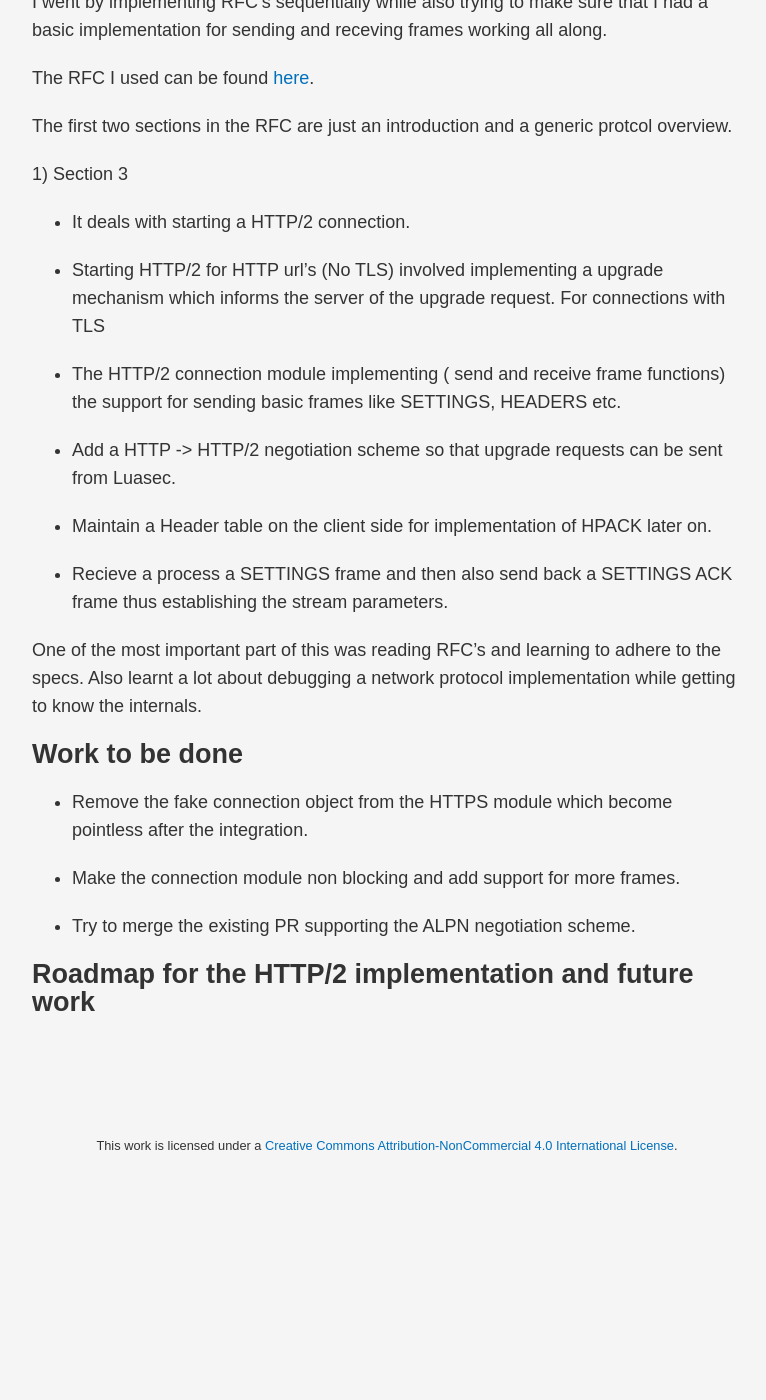
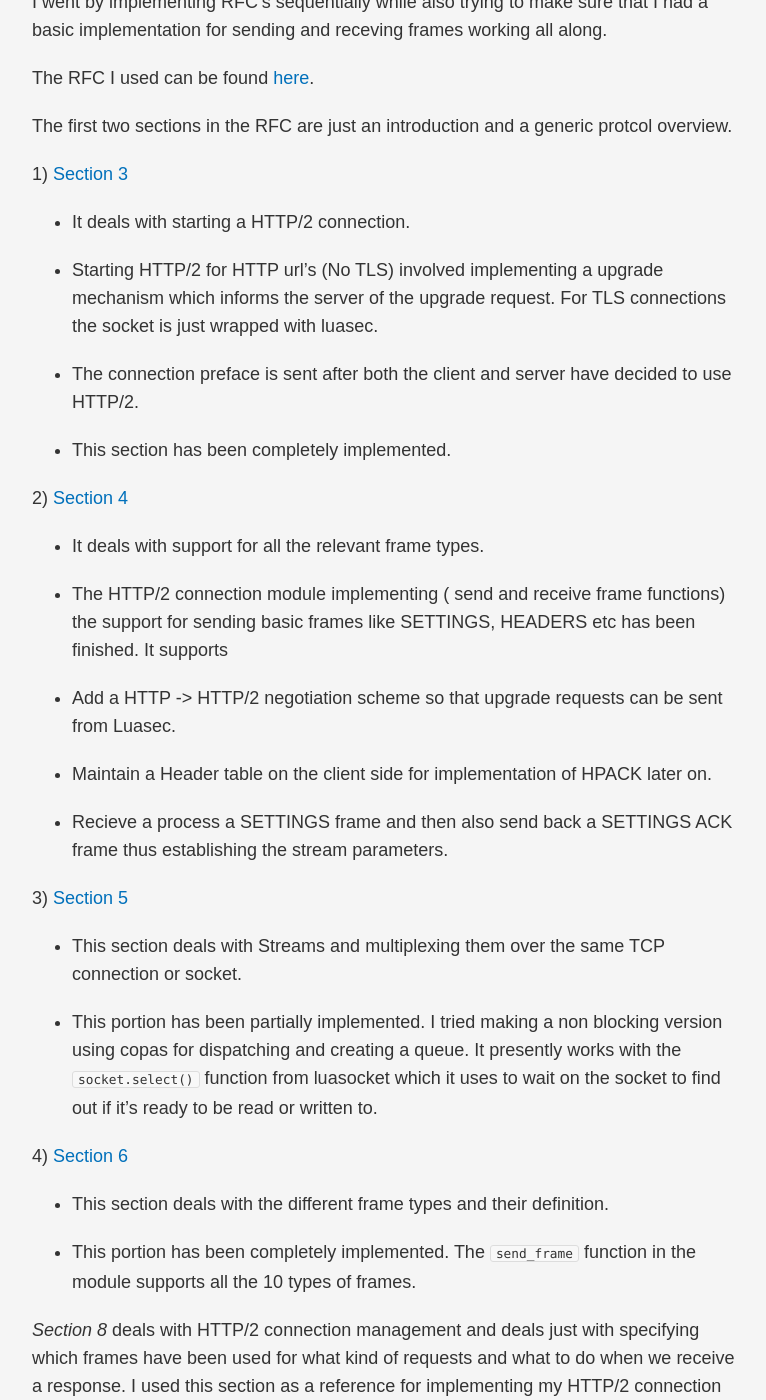
Before and after one commit to rnikhil275/rnikhil275.github.io, a Jekyll site: the page built from _posts/2017-08-23-luasec-https-library.md, in a window 1280 px wide and 1400 px high, scrolled down 1222 px. Shown: the whole window, without its empty margins (253-1019 px from the left). Built offline with Jekyll 4.4.1, drawn with Linux system fonts in a browser that asks for light colours; some web fonts are replaced; before the commit the page ends 2397 px from its top, so only the background shows below that; some of the changed text lies outside the part shown.

Commit message:
edit gsoc post

```diff
--- a/_posts/2017-08-23-luasec-https-library.md
+++ b/_posts/2017-08-23-luasec-https-library.md
@@ -12,7 +12,7 @@ My fork of Luasec(dev branch) can be found <a href="https://github.com/whoami-nr
 
 <strong>HTTPS Module</strong>
 
-I was working to add features for the HTTPS module during the first part of GSoC. It now supports the ability to talk HTTPS with a proxy, redirects through or without the proxy for HTTPS URLs, certain low level HTTP API functions are exposed and also supports SNI now.
+I was working to add features for the HTTPS module during the first part of GSoC. It now supports the ability to talk HTTPS with a proxy, redirects through or without the proxy for HTTPS URLs, certain low level HTTP API functions are exposed and also supports SNI now. Work done in this section are relevant to this [file](https://github.com/whoami-nr/luasec/blob/dev/src/https.lua).
 
 
 - CONNECT proxy support for HTTPS. Now Luasec can be used to initiate a CONNECT tunnel to a HTTP
@@ -34,13 +34,21 @@ The RFC I used can be found [here](http://httpwg.org/specs/rfc7540.html).
 
 The first two sections in the RFC are just an introduction and a generic protcol overview.
 
-1) Section 3
+1) [Section 3](http://httpwg.org/specs/rfc7540.html#rfc.section.3)
 
 - It deals with starting a HTTP/2 connection.
 
-- Starting HTTP/2 for HTTP url's (No TLS) involved implementing a upgrade mechanism which informs the server of the upgrade request. For connections with TLS
+- Starting HTTP/2 for HTTP url's (No TLS) involved implementing a upgrade mechanism which informs the server of the upgrade request. For TLS connections the socket is just wrapped with luasec.
 
-- The HTTP/2 connection module implementing ( send and receive frame functions) the support for sending basic frames like SETTINGS, HEADERS etc.
+- The connection preface is sent after both the client and server have decided to use HTTP/2.
+
+- This section has been completely implemented.
+
+2) [Section 4](http://httpwg.org/specs/rfc7540.html#rfc.section.4)
+
+- It deals with support for all the relevant frame types.
+
+- The HTTP/2 connection module implementing ( send and receive frame functions) the support for sending basic frames like SETTINGS, HEADERS etc has been finished. It supports
 
 - Add a HTTP -> HTTP/2 negotiation scheme so that upgrade requests can be sent from Luasec.
 
@@ -48,17 +56,39 @@ The first two sections in the RFC are just an introduction and a generic protcol
 
 - Recieve a process a SETTINGS frame and then also send back a SETTINGS ACK frame thus establishing the stream parameters.
 
+3) [Section 5](http://httpwg.org/specs/rfc7540.html#rfc.section.5)
 
-One of the most important part of this was reading RFC's and learning to adhere to the specs. Also learnt a lot about debugging a network protocol implementation while getting to know the internals.
+- This section deals with Streams and multiplexing them over the same TCP connection or socket.
+
+- This portion has been partially implemented. I tried making a non blocking version using copas for dispatching and creating a queue. It presently works with the `socket.select()` function from luasocket which it uses to wait on the socket to find out if it's ready to be read or written to.
+
+4) [Section 6](http://httpwg.org/specs/rfc7540.html#rfc.section.6)
+
+- This section deals with the different frame types and their definition.
+
+- This portion has been completely implemented. The `send_frame` function in the module supports all the 10 types of frames.
+
+
+*Section 8* deals with HTTP/2 connection management and deals just with specifying which frames have been used for what kind of requests and what to do when we receive a response. I used this section as a reference for implementing my HTTP/2 connection module. Other sections in the RFC are also just considerations and references for a good implementation.
+
+
+One of the most important part of this was reading RFC's and learning to adhere to the specs. Also learnt a lot about debugging a network protocol implementation while getting to know the internals. More details about the implementation and references can be found in the [wiki](https://github.com/whoami-nr/luasec/wiki/Luasec-HTTP-2-Module).
 
 
 # Work to be done
 
 - Remove the fake connection object from the HTTPS module which become pointless after the integration.
 
-- Make the connection module non blocking and add support for more frames.
+- Make the connection module non blocking.
 
 - Try to merge the existing PR supporting the ALPN negotiation scheme.
 
 
 # Roadmap for the HTTP/2 implementation and future work
+
+I have been implementing HTTP/2 based entirely on the RFC going through it one by one.
+
+[Section 7](http://httpwg.org/specs/rfc7540.html#rfc.section.7) deals with HTTP/2 error codes for which we have to implement a module specifying the same. Based on this module it also has to be linked with the existing implementation so that all the error's (essentially error messages) get redirected to it and we receive proper error messages for debugging effectively. The lua-http module (It's a HTTP/2 lua module using Cqueues) has done it [here](https://github.com/daurnimator/lua-http/blob/master/http/h2_error.lua) which can used as reference.
+
+
+[Section 9](http://httpwg.org/specs/rfc7540.html#rfc.section.9) deals with Additional HTTP/2 requirements like connection management, setting up and following a priority tree and connection reuse.
```
